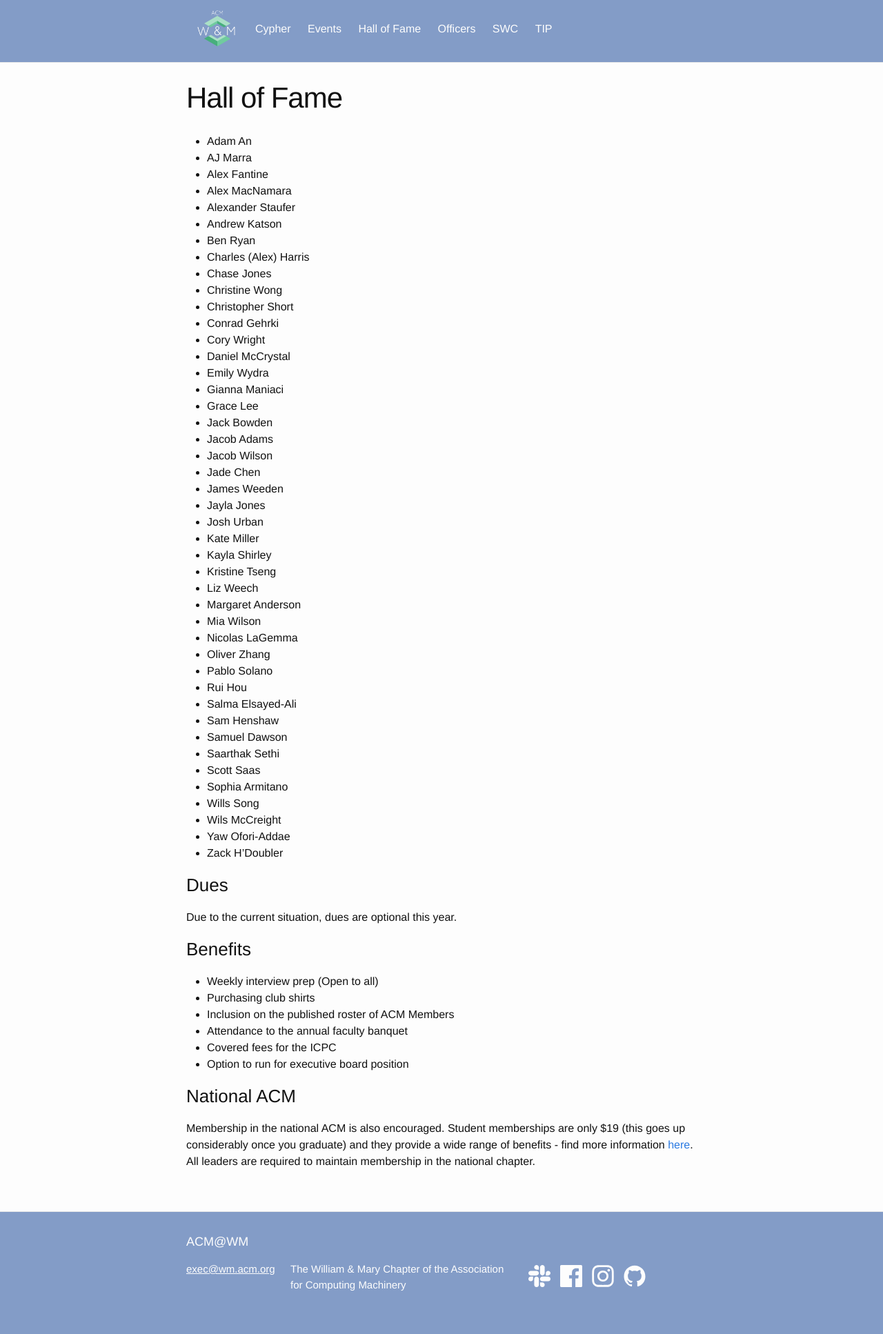
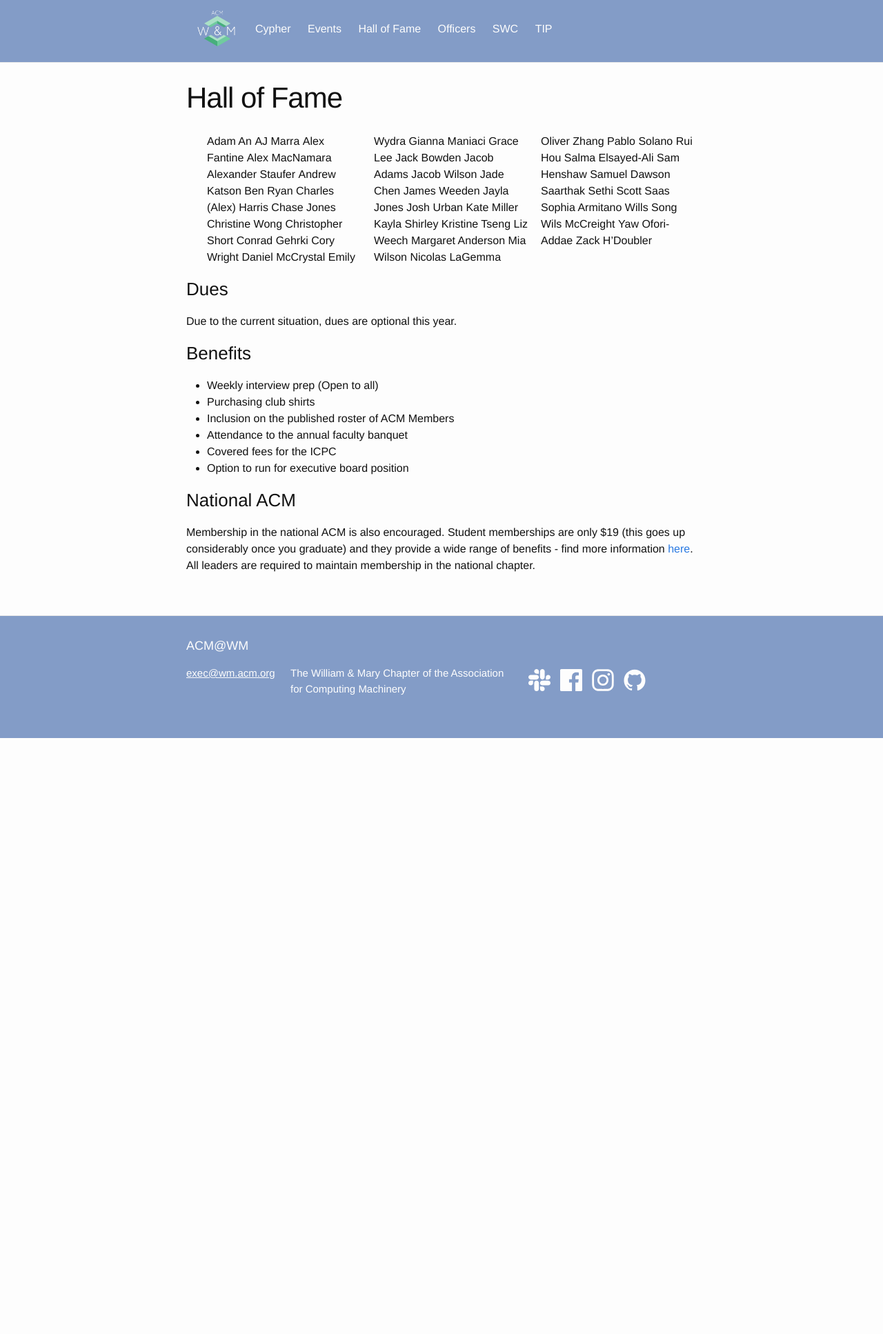
Before and after one commit to ACMWM/acmwm.github.io, a Jekyll site: the page built from _pages/hall_of_fame.md, in a window 1280 px wide. Shown: the whole page at 69% size. Built offline with Jekyll 4.4.1, drawn with Linux system fonts in a browser that asks for light colours; after the commit the page ends 1070 px from its top, so only the background shows below that.

Commit message:
changed members class identifier to prev_members

```diff
--- a/css/hall_of_fame.css
+++ b/css/hall_of_fame.css
@@ -1,4 +1,4 @@
-.members
+.prev_members
 	> ul {
 		list-style-type: none;
 		> li {
```
